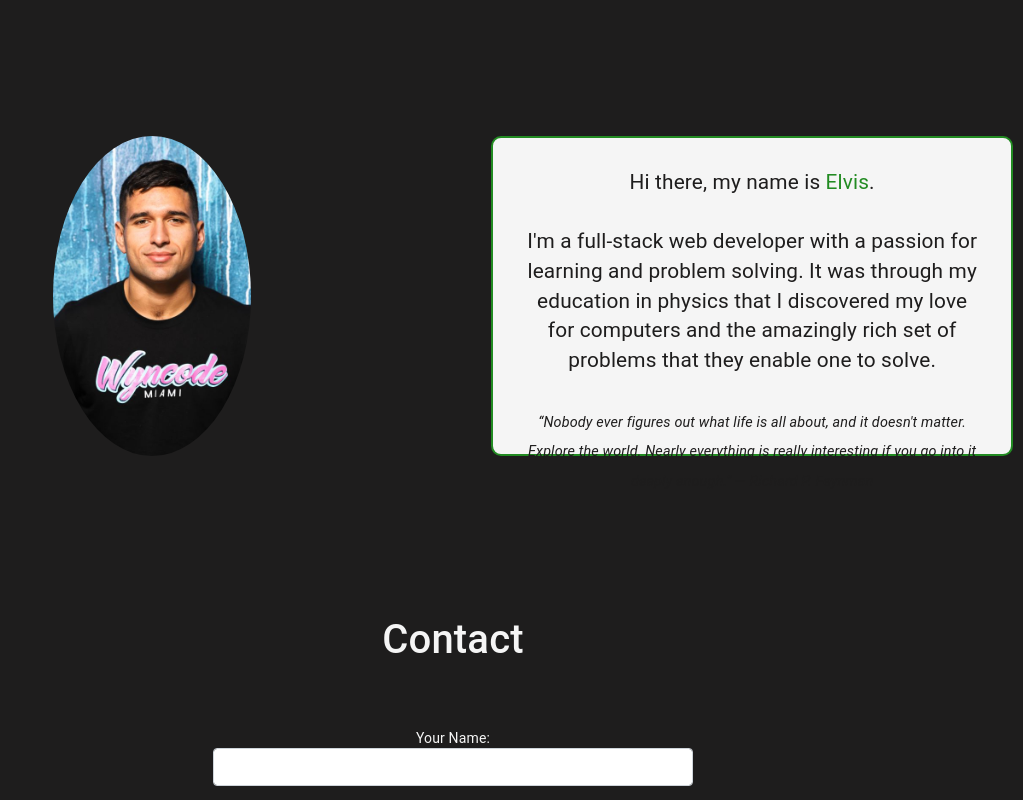
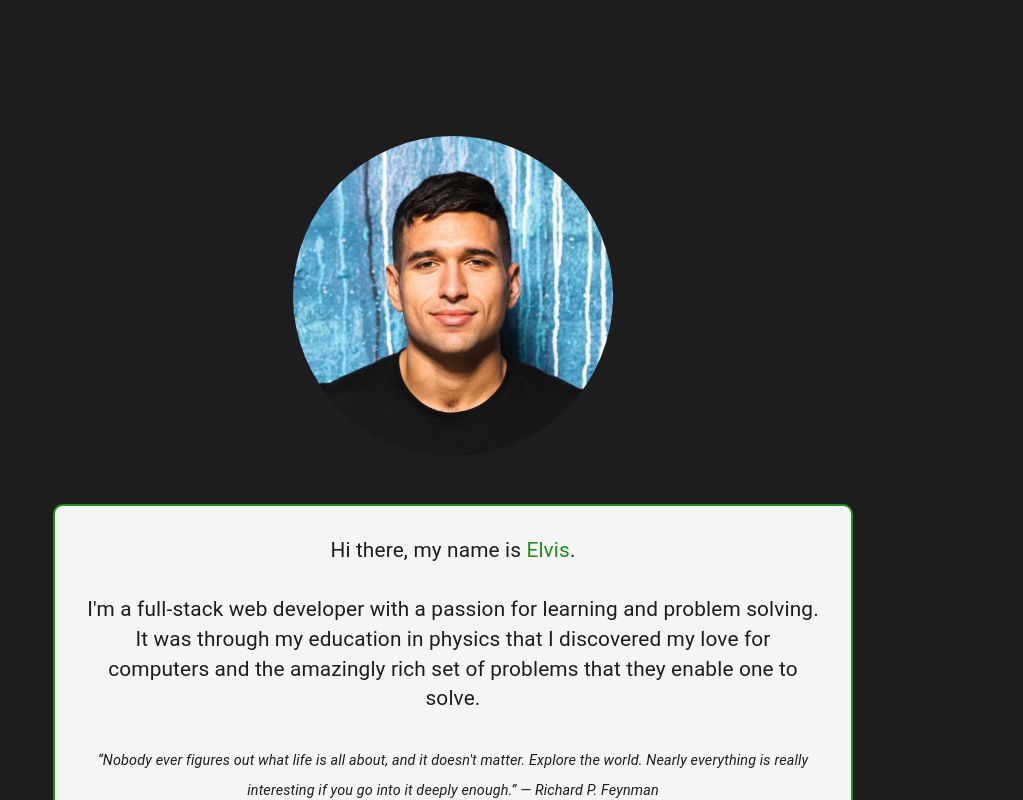
Before and after one commit to ElvisHernandez/Portfolio, a React (Create React App) app: page / in a window 1280 px wide. Shown: the part 2840-3640 px from the top of the page, without its empty margins (257-1280 px from the left). Built offline with nearby package versions, Linux system fonts and the light colour scheme.

Commit message:
added break point at 1300 pixels

```diff
--- a/public/index.css
+++ b/public/index.css
@@ -1,13 +1,13 @@
-
 * {
   box-sizing: border-box;
 }
 
-html, body {
+html,
+body {
   margin: 0;
   background: #1e1d1d;
   /* height: 100%; */
-    width: 100vw
+  width: 100vw;
 }
 
 main {
@@ -18,10 +18,14 @@ main {
   /* text-align: center; */
   background: #1e1d1d;
   height: 100%;
-    width: 100vw
+  width: 100vw;
 }
 
 #root {
   background: #1e1d1d;
   height: 100%;
 }
+
+a:hover {
+  text-decoration: none;
+}
--- a/src/pages/About/About.jsx
+++ b/src/pages/About/About.jsx
@@ -9,7 +9,7 @@ const About = () => {
 
       <section className={styles.aboutMe}>
         <div className={styles.image}></div>
-        <div className={styles.description}>
+        <div className={`${styles.description}`}>
           {" "}
           <br />
           Hi there, my name is <span className={styles.name}>Elvis</span>.{" "}
--- a/src/pages/About/About.module.css
+++ b/src/pages/About/About.module.css
@@ -18,6 +18,8 @@
 }
 
 .image {
+  /* position: absolute; */
+  margin: 0;
   height: 20rem;
   width: 20rem;
   border-radius: 50%;
@@ -27,7 +29,7 @@
 }
 
 .description {
-  margin-left: 15rem;
+  /* margin-left: 40rem; */
   padding: 0 2rem 0 2rem;
   width: 50rem;
   height: 20rem;
@@ -46,3 +48,16 @@
   font-style: italic;
   font-size: 0.9rem;
 }
+
+@media (max-width: 1300px) {
+  .aboutMe {
+    margin: 10rem 0 0 0;
+    width: 100%;
+    flex-direction: column;
+    align-items: center;
+  }
+
+  .image {
+    margin-bottom: 3rem;
+  }
+}
```
Lines whose indentation alone changed are shown as unchanged.
